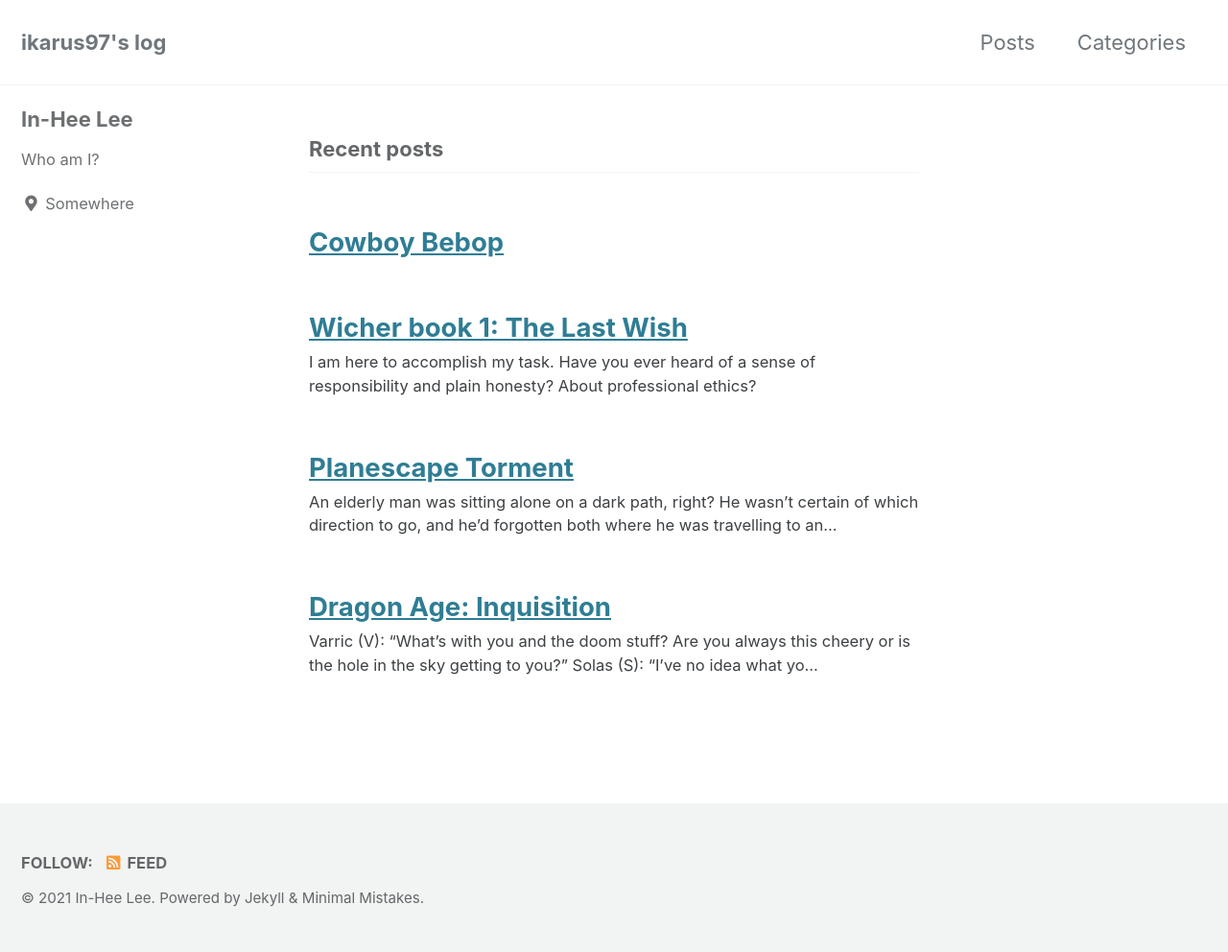
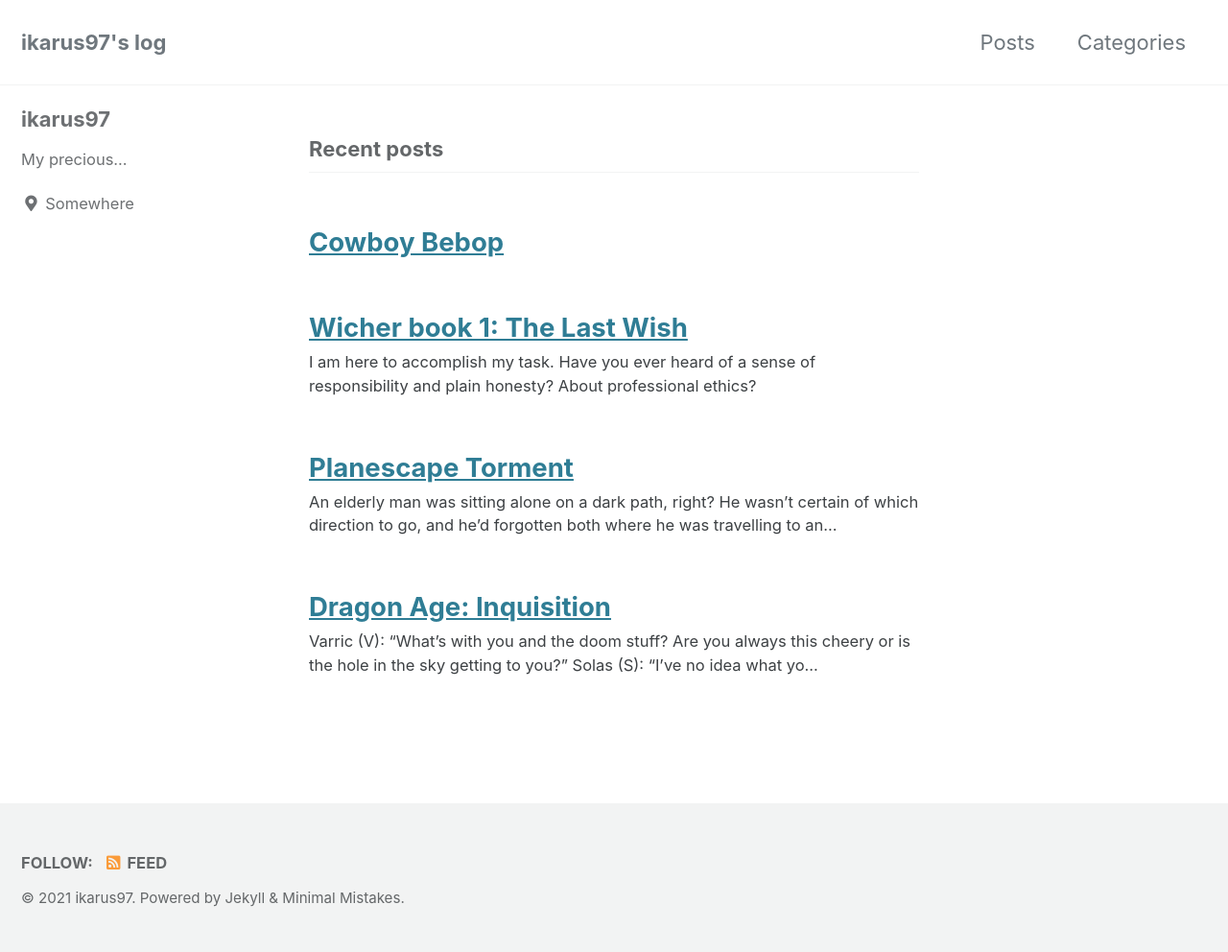
Before and after one commit to ikarus97/ikarus97.github.io, a Jekyll site: the page built from index.html, in a window 1280 px wide. Shown: the whole page at 96% size. Built offline with Jekyll 4.4.1, drawn with Linux system fonts in a browser that asks for light colours; cached includes are drawn as plain includes; the list of posts is cut into pages by our own code.

Commit message:
Update _config.yml

```diff
--- a/_config.yml
+++ b/_config.yml
@@ -19,7 +19,7 @@ locale                   : "en-US"
 title                    : "ikarus97's log"
 title_separator          : "-"
 subtitle                 : # site tagline that appears below site title in masthead
-name                     : "In-Hee Lee"
+name                     : "ikarus97"
 description              : "Collection of favorites"
 url                      : "https://ikarus97.github.io"
 baseurl                  : # the subpath of your site, e.g. "/blog"
@@ -94,9 +94,9 @@ analytics:
 
 # Site Author
 author:
-  name             : "In-Hee Lee"
+  name             : "ikarus97"
   avatar           : # path of avatar image, e.g. "/assets/images/bio-photo.jpg"
-  bio              : "Who am I?"
+  bio              : "My precious..."
   location         : "Somewhere"
   email            :
   links:
```
